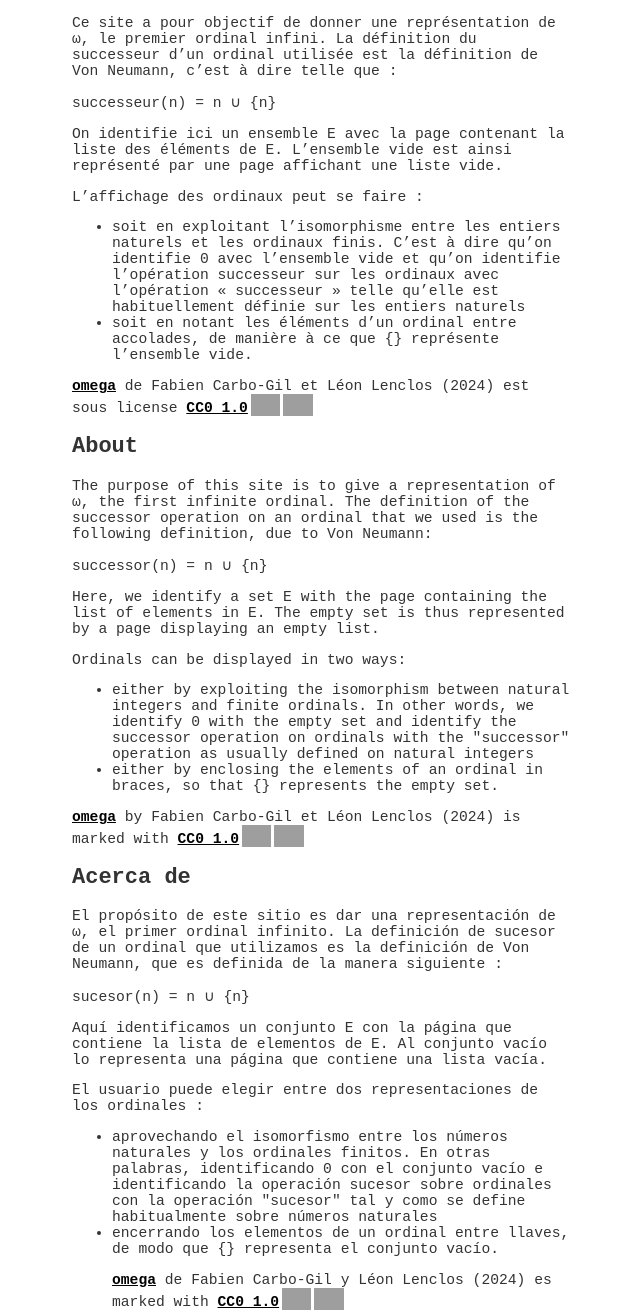
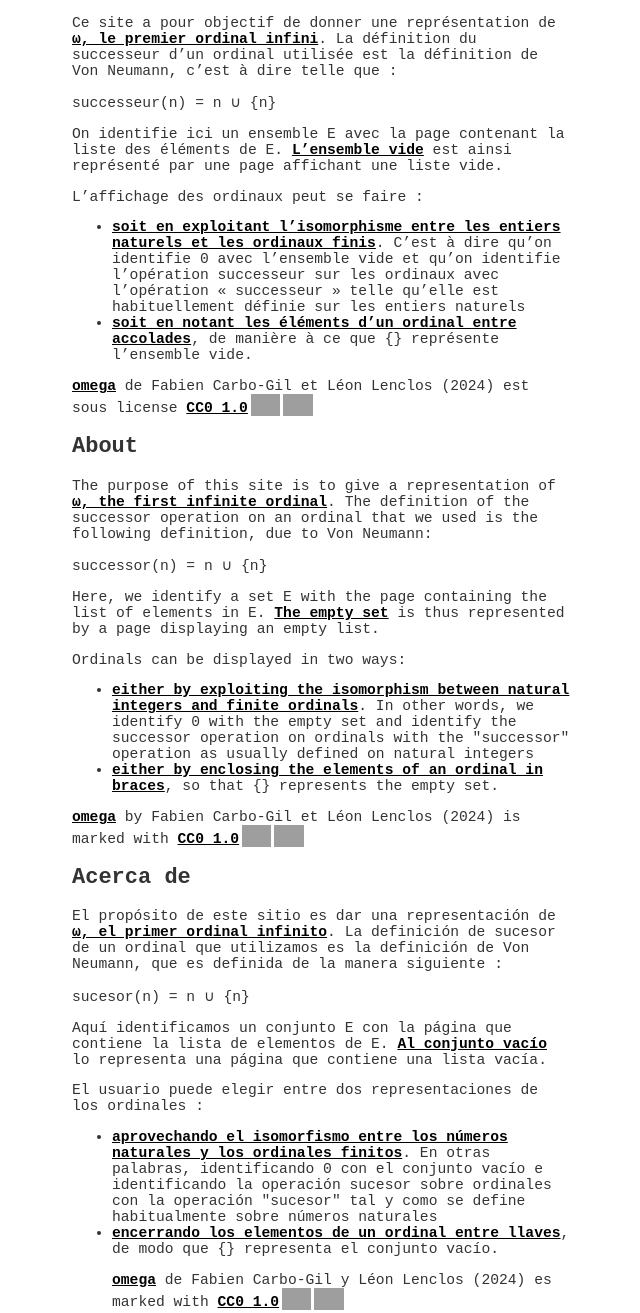
Before and after one commit to LeonLenclos/omega, a plain HTML site: page about.html in a window 1280 px wide. Shown: the part 84-1397 px from the top of the page, without its empty margins (318-958 px from the left). Drawn offline with Linux system fonts and the light colour scheme; grey boxes are pictures that could not be loaded.

Commit message:
small fix

```diff
--- a/about.html
+++ b/about.html
@@ -4,6 +4,7 @@
     <title>omega</title>
     <meta charset="utf-8">
     <link rel="stylesheet" type="text/css" href="style.css">
+    <meta name="viewport" content="width=device-width, initial-scale=1" />
 </head>
 <body>
   <div id="about-page">
@@ -14,52 +15,52 @@
     <a href="index.html">×</a>
   </nav>
 
-
-
   <h2 id="apropos">A propos</h2>
 
-  <p>Ce site a pour objectif de donner une représentation de ω, le premier ordinal infini. La définition du successeur d’un ordinal utilisée est la définition de Von Neumann, c’est à dire telle que :</p>
+  <p>Ce site a pour objectif de donner une représentation de <a href="index.html?n=omega" title="omega">ω, le premier ordinal infini</a>. La définition du successeur d’un ordinal utilisée est la définition de Von Neumann, c’est à dire telle que :</p>
 
   <pre>successeur(n) = n &cup; {n}</pre>
 
-  <p>On identifie ici un ensemble E avec la page contenant la liste des éléments de E. L’ensemble vide est ainsi représenté par une page affichant une liste vide.</p>
+  <p>On identifie ici un ensemble E avec la page contenant la liste des éléments de E. <a href="index.html?n=0" title="0">L’ensemble vide</a> est ainsi représenté par une page affichant une liste vide.</p>
 
   <p>L’affichage des ordinaux peut se faire :</p>
   <ul>
-    <li>soit en exploitant l’isomorphisme entre les entiers naturels et les ordinaux finis. C’est à dire qu’on identifie 0 avec l’ensemble vide et qu’on identifie l’opération successeur sur les ordinaux avec l’opération « successeur » telle qu’elle est habituellement définie sur les entiers naturels</li>
-    <li>soit en notant les éléments d’un ordinal entre accolades, de manière à ce que {} représente l’ensemble vide.</li>
+    <li><a href="index.html?n=omega&notation=int" title="int notation">soit en exploitant l’isomorphisme entre les entiers naturels et les ordinaux finis</a>. C’est à dire qu’on identifie 0 avec l’ensemble vide et qu’on identifie l’opération successeur sur les ordinaux avec l’opération « successeur » telle qu’elle est habituellement définie sur les entiers naturels</li>
+    <li><a href="index.html?n=omega&notation=set" title="set notation">soit en notant les éléments d’un ordinal entre accolades</a>, de manière à ce que {} représente l’ensemble vide.</li>
 </ul>
 
  <p xmlns:cc="http://creativecommons.org/ns#" xmlns:dct="http://purl.org/dc/terms/"><span property="dct:title"><a href="/">omega</a></span> de <span property="cc:attributionName">Fabien Carbo-Gil et Léon Lenclos (2024)</span> est sous license <a href="http://creativecommons.org/publicdomain/zero/1.0?ref=chooser-v1" target="_blank" rel="license noopener noreferrer" style="display:inline-block;">CC0 1.0<img style="height:22px!important;margin-left:3px;vertical-align:text-bottom;" src="https://mirrors.creativecommons.org/presskit/icons/cc.svg?ref=chooser-v1"><img style="height:22px!important;margin-left:3px;vertical-align:text-bottom;" src="https://mirrors.creativecommons.org/presskit/icons/zero.svg?ref=chooser-v1"></a></p>
 
+
+
   <h2 id="about">About</h2>
 
-  <p>The purpose of this site is to give a representation of ω, the first infinite ordinal. The definition of the successor operation on an ordinal that we used is the following definition, due to Von Neumann:</p>
+  <p>The purpose of this site is to give a representation of <a href="index.html?n=omega" title="omega">ω, the first infinite ordinal</a>. The definition of the successor operation on an ordinal that we used is the following definition, due to Von Neumann:</p>
 
    <pre>successor(n) = n &cup; {n}</pre>
 
-  <p>Here, we identify a set E with the page containing the list of elements in E. The empty set is thus represented by a page displaying an empty list.</p>
+  <p>Here, we identify a set E with the page containing the list of elements in E. <a href="index.html?n=0" title="0">The empty set</a> is thus represented by a page displaying an empty list.</p>
 
   <p>Ordinals can be displayed in two ways:</p>
   <ul>
-    <li>either by exploiting the isomorphism between natural integers and finite ordinals. In other words, we identify 0 with the empty set and identify the successor operation on ordinals with the "successor" operation as usually defined on natural integers</li>
-    <li>either by enclosing the elements of an ordinal in braces, so that {} represents the empty set.</li>
+    <li><a href="index.html?n=omega&notation=int" title="int notation">either by exploiting the isomorphism between natural integers and finite ordinals</a>. In other words, we identify 0 with the empty set and identify the successor operation on ordinals with the "successor" operation as usually defined on natural integers</li>
+    <li><a href="index.html?n=omega&notation=set" title="set notation">either by enclosing the elements of an ordinal in braces</a>, so that {} represents the empty set.</li>
   </ul>
 
  <p xmlns:cc="http://creativecommons.org/ns#" xmlns:dct="http://purl.org/dc/terms/"><span property="dct:title"><a href="/">omega</a></span> by <span property="cc:attributionName">Fabien Carbo-Gil et Léon Lenclos (2024)</span> is marked with <a href="http://creativecommons.org/publicdomain/zero/1.0?ref=chooser-v1" target="_blank" rel="license noopener noreferrer" style="display:inline-block;">CC0 1.0<img style="height:22px!important;margin-left:3px;vertical-align:text-bottom;" src="https://mirrors.creativecommons.org/presskit/icons/cc.svg?ref=chooser-v1"><img style="height:22px!important;margin-left:3px;vertical-align:text-bottom;" src="https://mirrors.creativecommons.org/presskit/icons/zero.svg?ref=chooser-v1"></a></p>
 
   <h2 id="acercade">Acerca de</h2>
 
-  <p>El propósito de este sitio es dar una representación de ω, el primer ordinal infinito. La definición de sucesor de un ordinal que utilizamos es la definición de Von Neumann, que es definida de la manera siguiente :</p>
+  <p>El propósito de este sitio es dar una representación de <a href="index.html?n=omega" title="omega">ω, el primer ordinal infinito</a>. La definición de sucesor de un ordinal que utilizamos es la definición de Von Neumann, que es definida de la manera siguiente :</p>
 
   <pre>sucesor(n) = n &cup; {n}</pre>
 
-  <p>Aquí identificamos un conjunto E con la página que contiene la lista de elementos de E. Al conjunto vacío lo representa una página que contiene una lista vacía.</p>
+  <p>Aquí identificamos un conjunto E con la página que contiene la lista de elementos de E. <a href="index.html?n=0" title="0">Al conjunto vacío</a> lo representa una página que contiene una lista vacía.</p>
 
   <p>El usuario puede elegir entre dos representaciones de los ordinales :</p>
   <ul>
-    <li>aprovechando el isomorfismo entre los números naturales y los ordinales finitos. En otras palabras, identificando 0 con el conjunto vacío e identificando la operación sucesor sobre ordinales con la operación "sucesor" tal y como se define habitualmente sobre números naturales</li>
-    <li>encerrando los elementos de un ordinal entre llaves, de modo que {} representa el conjunto vacío.</li>
+    <li><a href="index.html?n=omega&notation=int" title="int notation">aprovechando el isomorfismo entre los números naturales y los ordinales finitos</a>. En otras palabras, identificando 0 con el conjunto vacío e identificando la operación sucesor sobre ordinales con la operación "sucesor" tal y como se define habitualmente sobre números naturales</li>
+    <li><a href="index.html?n=omega&notation=set" title="set notation">encerrando los elementos de un ordinal entre llaves</a>, de modo que {} representa el conjunto vacío.</li>
 
  <p xmlns:cc="http://creativecommons.org/ns#" xmlns:dct="http://purl.org/dc/terms/"><span property="dct:title"><a href="/">omega</a></span> de <span property="cc:attributionName">Fabien Carbo-Gil y Léon Lenclos (2024)</span> es marked with <a href="http://creativecommons.org/publicdomain/zero/1.0?ref=chooser-v1" target="_blank" rel="license noopener noreferrer" style="display:inline-block;">CC0 1.0<img style="height:22px!important;margin-left:3px;vertical-align:text-bottom;" src="https://mirrors.creativecommons.org/presskit/icons/cc.svg?ref=chooser-v1"><img style="height:22px!important;margin-left:3px;vertical-align:text-bottom;" src="https://mirrors.creativecommons.org/presskit/icons/zero.svg?ref=chooser-v1"></a></p>
 
--- a/script.js
+++ b/script.js
@@ -45,7 +45,7 @@ function createListItem(n) {
   if(notation=='set')  anchor.innerHTML = writeSetNotation(n);
   else anchor.innerHTML = n;
 
-  anchor.href = "?n="+n;
+  anchor.href = "?n="+n+"&notation="+notation;
   item.id = n;
   item.appendChild(anchor);
   list.appendChild(item);
```
Also changed, not shown: index.html (+1 -4 lines), 1 other file.
